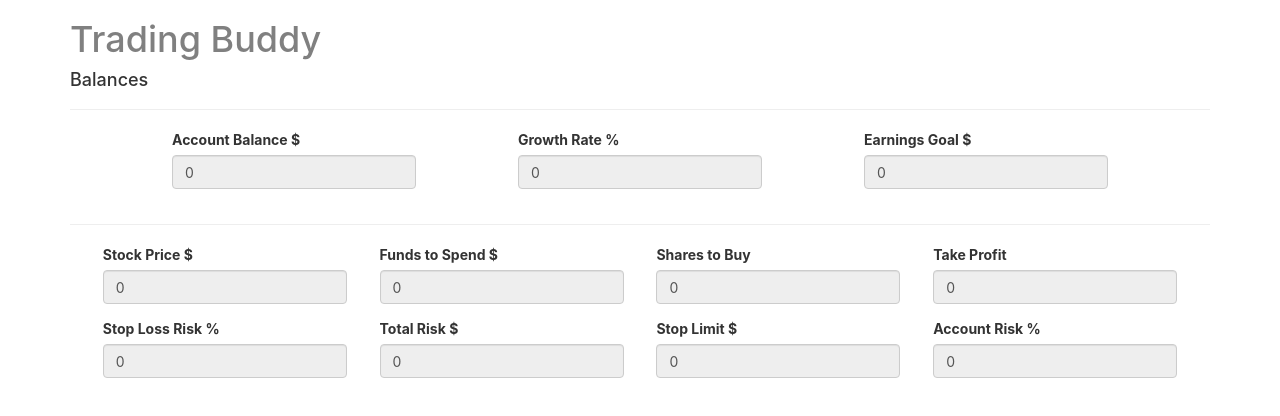
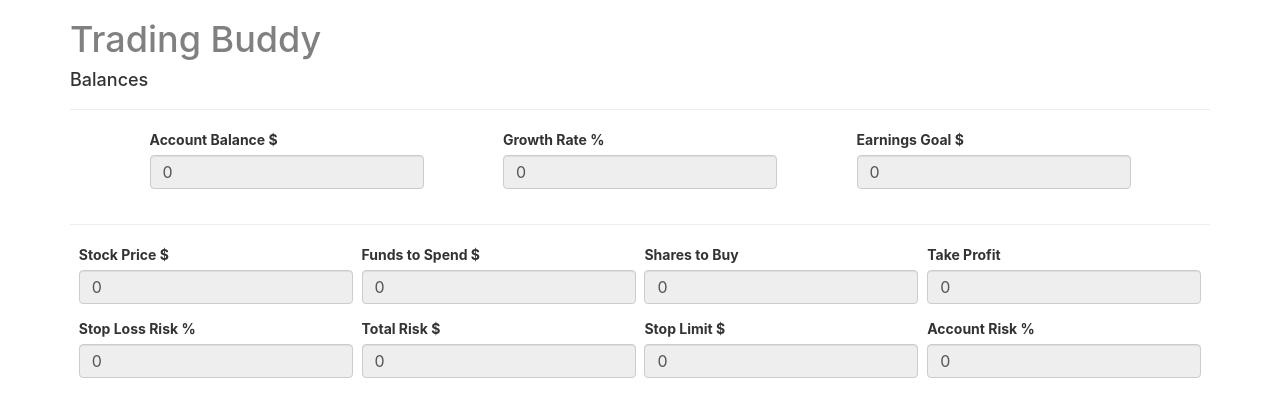
Before and after one commit to mathewgries/trading-buddy, a React (Create React App) app: page /tradingBuddy in a window 1280 px wide. Shown: the top 416 px of the page. Built offline with nearby package versions, Linux system fonts and the light colour scheme.

Commit message:
Set font size for auto focus

```diff
--- a/src/index.css
+++ b/src/index.css
@@ -20,14 +20,14 @@
 }
 
 
-/* select.form-control,
+select.form-control,
 textarea.form-control,
 input.form-control {
   font-size: 16px;
 }
 input[type=file] {
   width: 100%;
-} */
+}
 
 .main-display {
   display: flex;
```
Also changed, not shown: 1 other file (tests, documents, lock files or other folders).
